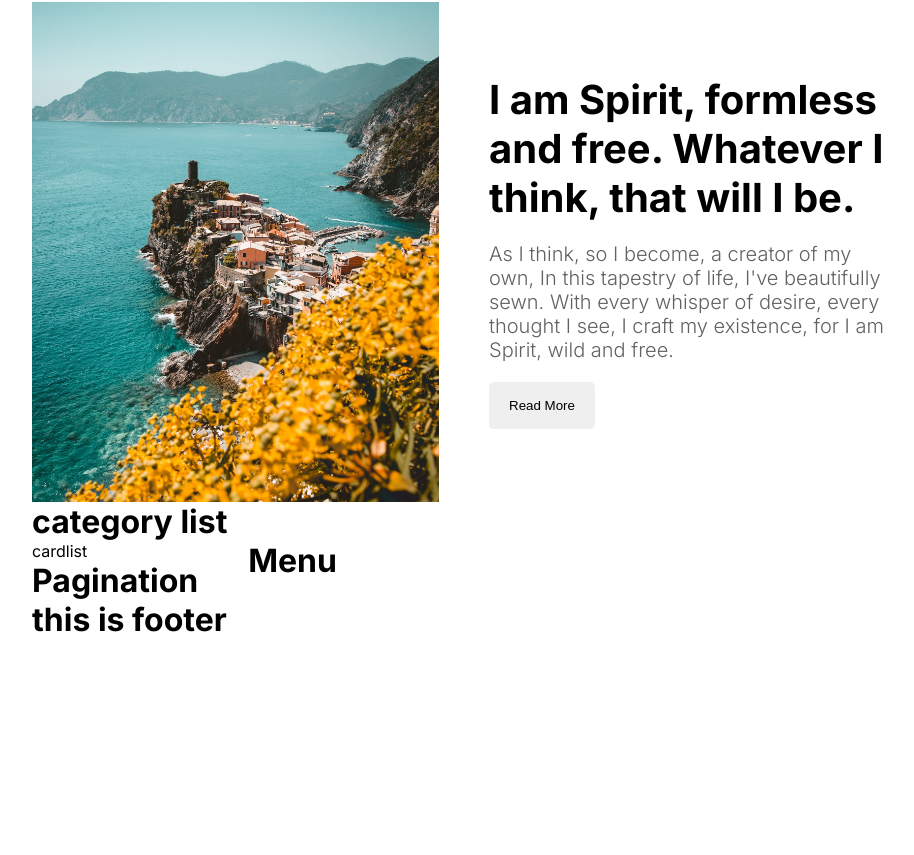
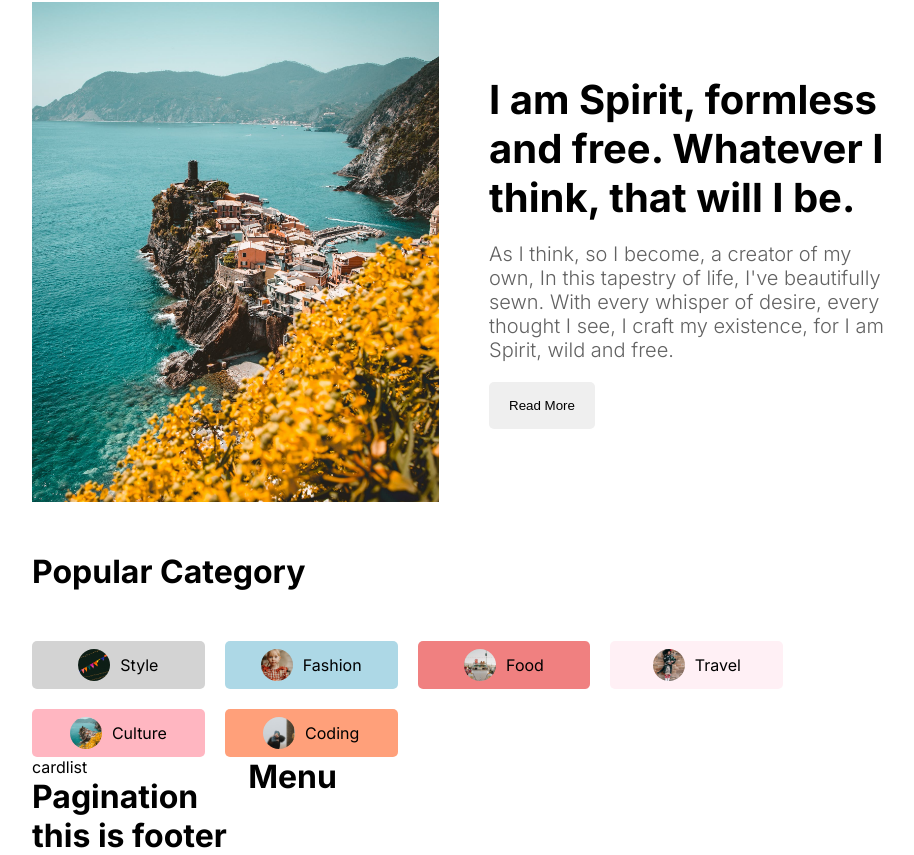
Before and after one commit to amevide998/blog, a Next.js app: page / in a window 1280 px wide. Shown: the part 449-1304 px from the top of the page, without its empty margins (176-1090 px from the left). Before the commit the page ends 1088 px from the top, so only its background shows below. Built offline with nearby package versions, Linux system fonts and the light colour scheme.

Commit message:
add category list

```diff
--- a/src/components/categoryList/CategoryList.jsx
+++ b/src/components/categoryList/CategoryList.jsx
@@ -1,11 +1,76 @@
 import React from "react";
 import styles from "./categoryList.module.css";
+import Link from "next/link";
+import Image from "next/image";
+
 
 
 export default function CategoryList() {
     return (
         <div className={styles.container}>
-            <h1>category list</h1>
+            <h1 className={styles.title}>Popular Category </h1>
+            <div className={styles.categories}>
+                <Link href={"blog?category=style"} className={`${styles.category} ${styles.style}`}>
+                    <Image
+                        src={"/style.png"}
+                        alt={"style"}
+                        width={32}
+                        height={32}
+                        className={styles.image}
+                        />
+                    Style
+                </Link>
+                <Link href={"blog?category=fashion"} className={`${styles.category} ${styles.fashion}`}>
+                    <Image
+                        src={"/fashion.png"}
+                        alt={"style"}
+                        width={32}
+                        height={32}
+                        className={styles.image}
+                    />
+                    fashion
+                </Link>
+                <Link href={"blog?category=food"} className={`${styles.category} ${styles.food}`}>
+                    <Image
+                        src={"/food.png"}
+                        alt={"style"}
+                        width={32}
+                        height={32}
+                        className={styles.image}
+                    />
+                    food
+                </Link>
+                <Link href={"blog?category=travel"} className={`${styles.category} ${styles.travel}`}>
+                    <Image
+                        src={"/travel.png"}
+                        alt={"style"}
+                        width={32}
+                        height={32}
+                        className={styles.image}
+                    />
+                    travel
+                </Link>
+                <Link href={"blog?category=culture"} className={`${styles.category} ${styles.culture}`}>
+                    <Image
+                        src={"/culture.png"}
+                        alt={"style"}
+                        width={32}
+                        height={32}
+                        className={styles.image}
+                    />
+                    culture
+                </Link>
+                <Link href={"blog?category=coding"} className={`${styles.category} ${styles.coding}`}>
+                    <Image
+                        src={"/coding.png"}
+                        alt={"style"}
+                        width={32}
+                        height={32}
+                        className={styles.image}
+                    />
+                    coding
+                </Link>
+            </div>
         </div>
     );
 }
```
